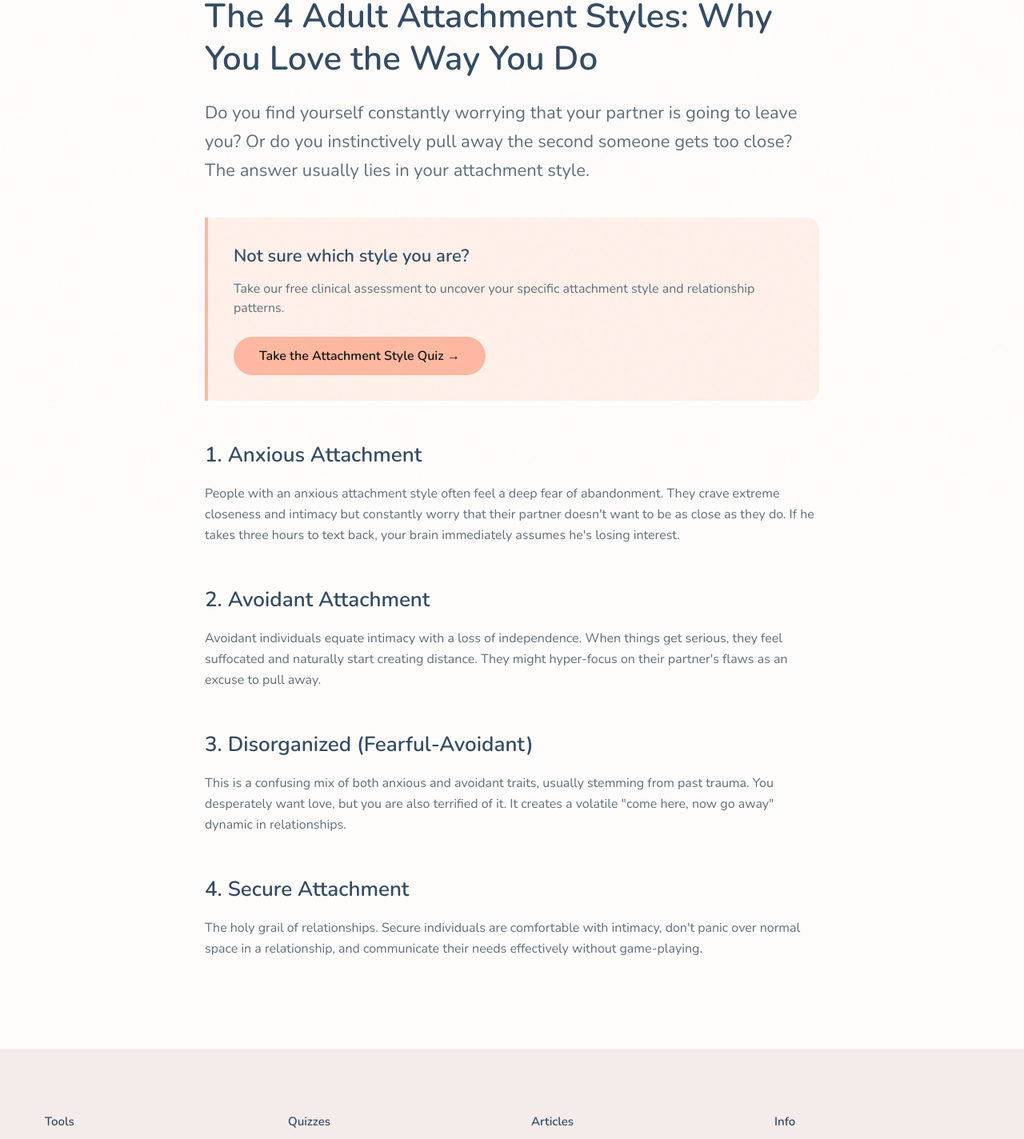
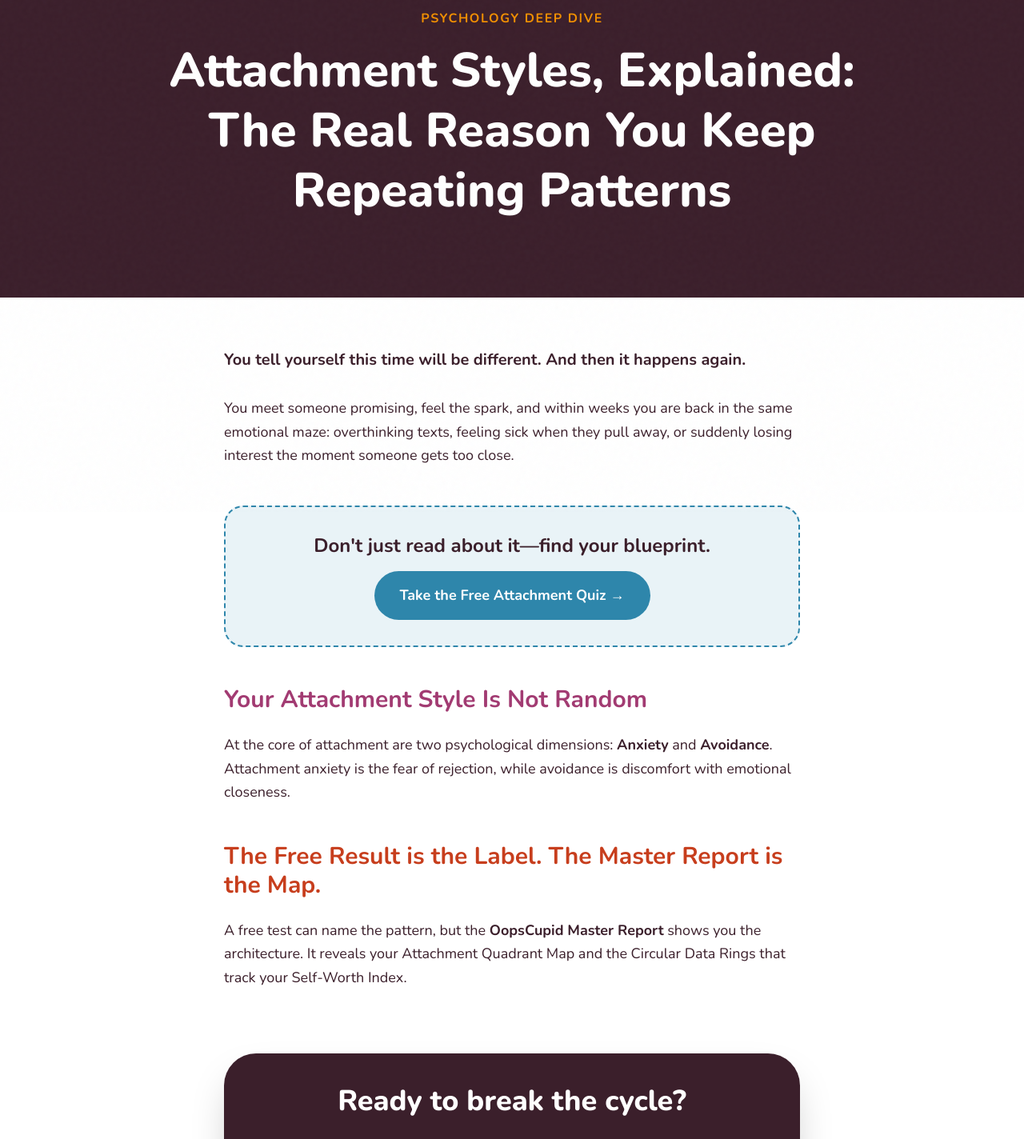
Before and after one commit to Sinadehesh/OopsCupid, a Next.js app: page /understanding-attachment-styles in a window 1280 px wide. Shown: the part 160-1584 px from the top of the page at 80% size. Built offline with nearby package versions, Linux system fonts and the light colour scheme; a web font is replaced by a local one.

Commit message:
feat: redesigned Clarity Hub and added high-conversion attachment essay

```diff
--- a/app/understanding-attachment-styles/page.tsx
+++ b/app/understanding-attachment-styles/page.tsx
@@ -1,56 +1,47 @@
-import type { Metadata } from 'next';
-import Link from 'next/link';
+import React from "react";
+import Link from "next/link";
 
-export const metadata: Metadata = {
-  title: "The 4 Adult Attachment Styles Explained | OopsCupid",
-  description: "Why do you push love away or cling too tightly? Understand the four adult attachment styles (Anxious, Avoidant, Secure, Disorganized) and how they affect your relationships.",
-  keywords: ["attachment styles", "anxious attachment", "avoidant attachment", "relationship patterns", "why do I push love away"],
-};
+export default function AttachmentEssay() {
+  return (
+    <article className="min-h-screen bg-white font-sans text-[#3B1F2B]">
+      {/* Hero Header */}
+      <header className="bg-[#3B1F2B] text-white py-24 px-6 text-center">
+        <div className="max-w-4xl mx-auto">
+          <p className="text-[#F18F01] font-bold tracking-widest mb-4 uppercase">Psychology Deep Dive</p>
+          <h1 className="text-4xl md:text-6xl font-extrabold leading-tight">
+            Attachment Styles, Explained: The Real Reason You Keep Repeating Patterns
+          </h1>
+        </div>
+      </header>
 
-export default function AttachmentArticlePage() {
-  return (
-    <main className="bg-[#FFFDFC] min-h-screen py-20 px-6 md:px-10 lg:px-14">
-      <article className="max-w-3xl mx-auto prose prose-lg">
-        <h1 className="text-[32px] md:text-[42px] font-semibold text-[#334B63] mb-6 leading-tight">
-          The 4 Adult Attachment Styles: Why You Love the Way You Do
-        </h1>
+      <div className="max-w-3xl mx-auto px-6 py-16 text-lg leading-relaxed">
+        <p className="mb-8 font-bold text-xl">You tell yourself this time will be different. And then it happens again.</p>
 
-        <p className="text-[18px] md:text-[22px] font-normal leading-relaxed text-[#5E6E79] mb-10">
-          Do you find yourself constantly worrying that your partner is going to leave you? Or do you instinctively pull away the second someone gets too close? The answer usually lies in your attachment style.
-        </p>
+        <p className="mb-6">You meet someone promising, feel the spark, and within weeks you are back in the same emotional maze: overthinking texts, feeling sick when they pull away, or suddenly losing interest the moment someone gets too close.</p>
 
-        {/* Call to Action Box tailored to your colors */}
-        <div className="bg-[#FFB8A1]/20 border-l-4 border-[#FFB8A1] p-8 my-10 rounded-r-2xl">
-          <h3 className="text-[22px] font-semibold text-[#334B63] mb-3">Not sure which style you are?</h3>
-          <p className="text-[#5E6E79] mb-6">Take our free clinical assessment to uncover your specific attachment style and relationship patterns.</p>
-          <Link
-            href="/attachment-style-quiz"
-            className="inline-block bg-[#FFB8A1] text-[#111111] font-semibold px-8 py-3 rounded-full hover:bg-[#F0A090] transition-colors"
-          >
-            Take the Attachment Style Quiz →
+        {/* CTA 1 */}
+        <div className="my-12 p-8 bg-[#2E86AB]/10 rounded-3xl border-2 border-dashed border-[#2E86AB] text-center">
+          <h3 className="text-2xl font-bold mb-4">Don't just read about it—find your blueprint.</h3>
+          <Link href="/attachment-style-quiz" className="inline-block bg-[#2E86AB] text-white px-8 py-4 rounded-full font-bold hover:scale-105 transition-transform">
+            Take the Free Attachment Quiz →
           </Link>
         </div>
 
-        <h2 className="text-[26px] font-semibold text-[#334B63] mt-12 mb-4">1. Anxious Attachment</h2>
-        <p className="text-[#5E6E79] leading-relaxed mb-6">
-          People with an anxious attachment style often feel a deep fear of abandonment. They crave extreme closeness and intimacy but constantly worry that their partner doesn't want to be as close as they do. If he takes three hours to text back, your brain immediately assumes he's losing interest.
-        </p>
+        <h2 className="text-3xl font-bold mt-12 mb-6 text-[#A23B72]">Your Attachment Style Is Not Random</h2>
+        <p className="mb-6">At the core of attachment are two psychological dimensions: <strong>Anxiety</strong> and <strong>Avoidance</strong>. Attachment anxiety is the fear of rejection, while avoidance is discomfort with emotional closeness.</p>
 
-        <h2 className="text-[26px] font-semibold text-[#334B63] mt-12 mb-4">2. Avoidant Attachment</h2>
-        <p className="text-[#5E6E79] leading-relaxed mb-6">
-          Avoidant individuals equate intimacy with a loss of independence. When things get serious, they feel suffocated and naturally start creating distance. They might hyper-focus on their partner's flaws as an excuse to pull away.
-        </p>
+        <h2 className="text-3xl font-bold mt-12 mb-6 text-[#C73E1D]">The Free Result is the Label. The Master Report is the Map.</h2>
+        <p className="mb-6">A free test can name the pattern, but the <strong>OopsCupid Master Report</strong> shows you the architecture. It reveals your Attachment Quadrant Map and the Circular Data Rings that track your Self-Worth Index.</p>
 
-        <h2 className="text-[26px] font-semibold text-[#334B63] mt-12 mb-4">3. Disorganized (Fearful-Avoidant)</h2>
-        <p className="text-[#5E6E79] leading-relaxed mb-6">
-          This is a confusing mix of both anxious and avoidant traits, usually stemming from past trauma. You desperately want love, but you are also terrified of it. It creates a volatile "come here, now go away" dynamic in relationships.
-        </p>
-
-        <h2 className="text-[26px] font-semibold text-[#334B63] mt-12 mb-4">4. Secure Attachment</h2>
-        <p className="text-[#5E6E79] leading-relaxed mb-8">
-          The holy grail of relationships. Secure individuals are comfortable with intimacy, don't panic over normal space in a relationship, and communicate their needs effectively without game-playing.
-        </p>
-      </article>
-    </main>
+        {/* FINAL PREMIUM CTA */}
+        <div className="mt-20 p-10 bg-[#3B1F2B] text-white rounded-[40px] text-center shadow-2xl">
+          <h2 className="text-3xl md:text-4xl font-extrabold mb-6">Ready to break the cycle?</h2>
+          <p className="text-[#F18F01] text-xl mb-8 font-medium">Get the full Master Report and see the exact childhood schemas driving your dating choices.</p>
+          <Link href="/attachment-style-quiz" className="inline-block bg-[#C73E1D] text-white px-10 py-5 rounded-full text-xl font-bold hover:bg-[#A83519] transition-colors">
+            Start Quiz & Unlock Report
+          </Link>
+        </div>
+      </div>
+    </article>
   );
 }
--- a/components/ui/MainHero.tsx
+++ b/components/ui/MainHero.tsx
@@ -52,11 +52,11 @@ const defaultCards: MainHeroCard[] = [
   {
     imageSrc: "https://img.freepik.com/free-photo/two-people-love-walking-beach-generated-by-ai_188544-18425.jpg?semt=ais_rp_50_assets&w=600&q=75",
     imageAlt: "two people walking on a beach representing relationship tools",
-    title: "Free Tools",
+    title: "Clarity Hub",
     description: "Chat analyzer, quizzes, and profile readers",
     bgColor: "#086788", // Kept same
     textColor: "#FFFFFF",
-    href: "/tools",
+    href: "/articles",
   },
 ];
 
```
Also changed, not shown: public/icon.png (added).
